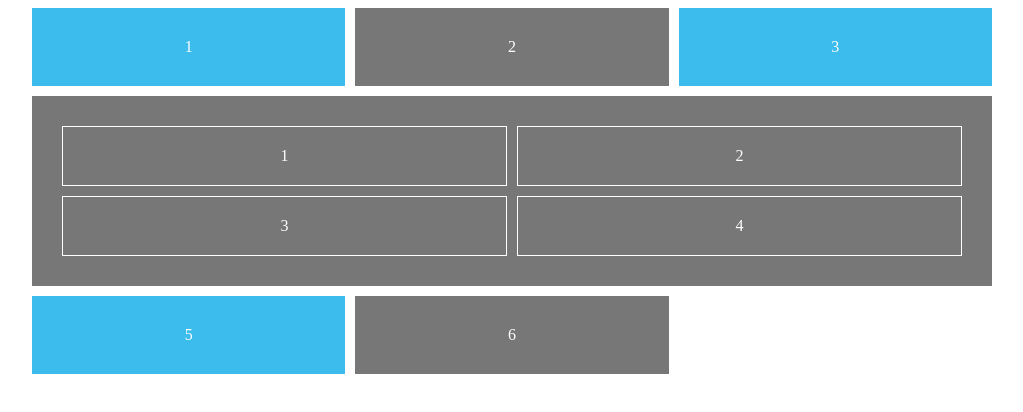
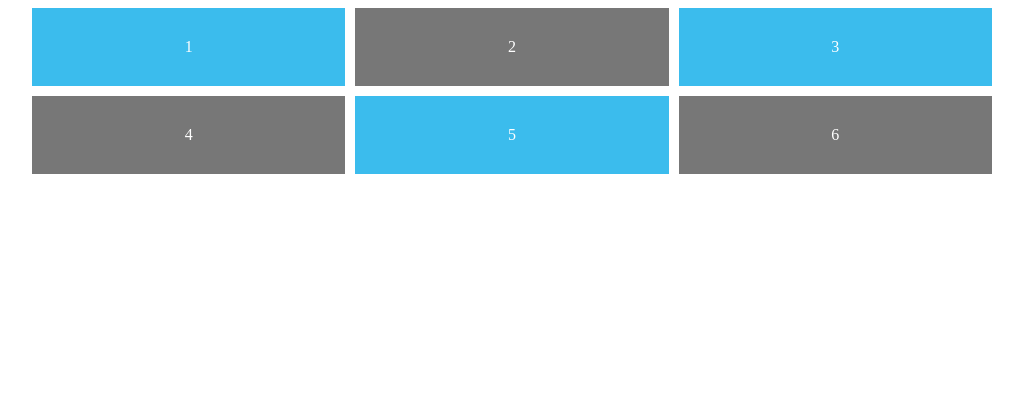
Before and after one commit to kozon-sylwia/CSS-grid-course, a plain HTML site: page index.html in a window 1280 px wide. Shown: the whole page, without its empty margins (128-1151 px from the left). Drawn offline with Linux system fonts and the light colour scheme.

Commit message:
Removed nested grid from index.html

```diff
--- a/index.html
+++ b/index.html
@@ -22,43 +22,18 @@
 		#content div:nth-child(even){
 			background: #777;
 		}
-		.nested{
-			display: grid;
-			grid-template-columns: 1fr 1fr;
-			grid-gap: 10px;
-			grid-column: span 3;
-		}
-		.nested p{
-			border: 1px solid #fff;
-			padding: 20px;
-			margin: 0;
-		}
-
 	</style>
 </head>
 <body>
 
 	<div id="content">
 
-		<div>1</div>
-		<div>2</div>
-		<div>3</div>
-		<div class="nested">
-			<p>
-				1
-			</p>
-			<p>
-				2
-			</p>
-			<p>
-				3
-			</p>
-			<p>
-				4
-			</p>
-		</div>
-		<div>5</div>
-		<div>6</div>
+		<div class="one">1</div>
+		<div class="two">2</div>
+		<div class="three">3</div>
+		<div class="four">4</div>
+		<div class="five">5</div>
+		<div class="six">6</div>
 
 	</div>
 
```
